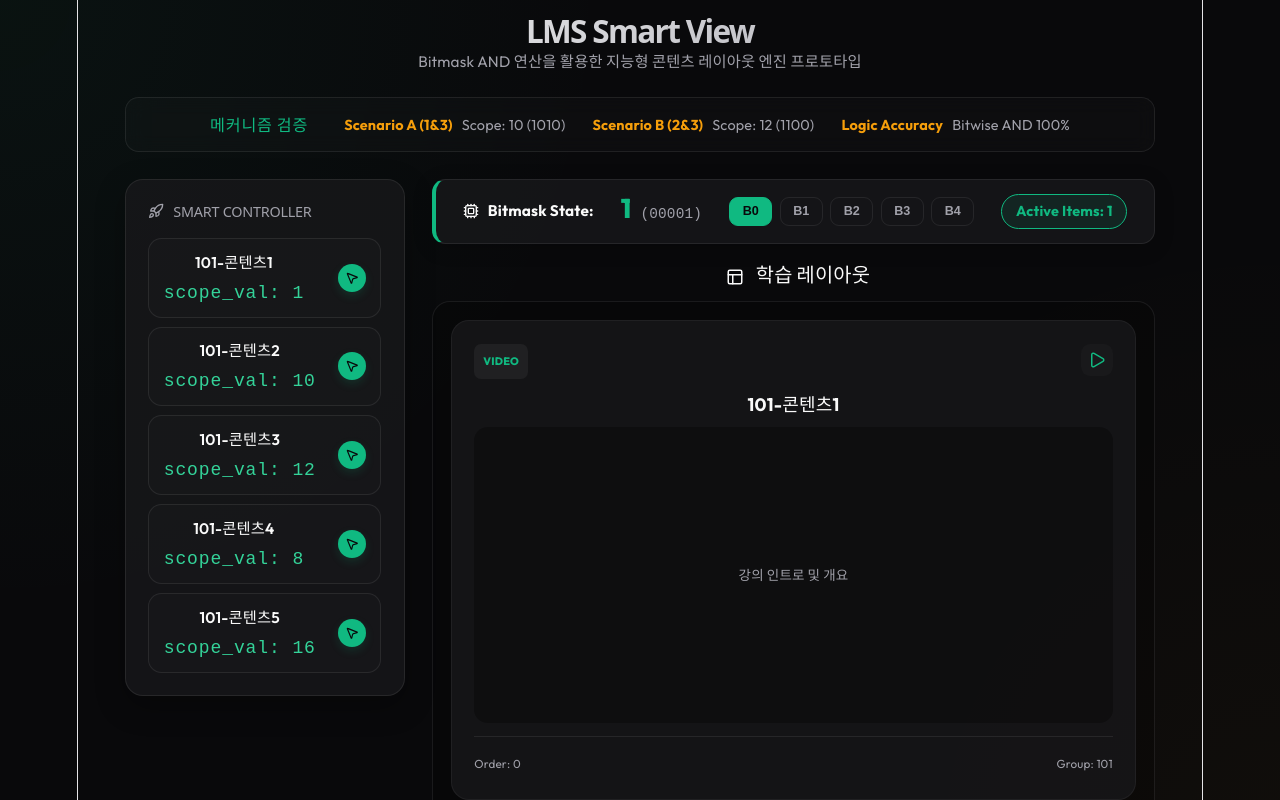
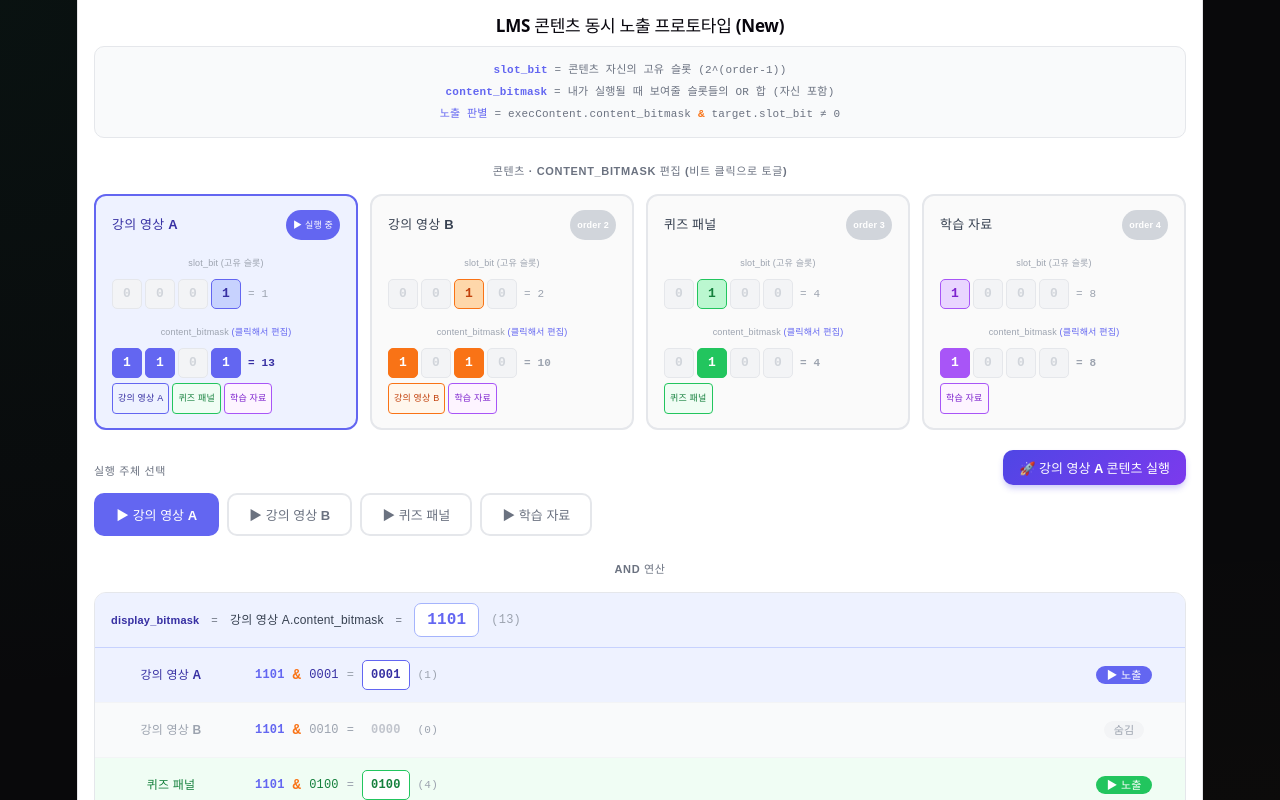
Before and after one commit to toughmon/scope, a React (Vite) app: page / in a window 1280 px wide. Shown: the top 800 px of the page. Built offline with nearby package versions, Linux system fonts and the light colour scheme.

Commit message:
주소 변경

```diff
--- a/src/main.jsx
+++ b/src/main.jsx
@@ -5,10 +5,10 @@ import App from './App.jsx'
 import NewPrototype from './NewPrototype.jsx'
 
 const path = window.location.pathname;
-const isNew = path.includes('/new');
+const isOld = path.includes('/old');
 
 createRoot(document.getElementById('root')).render(
   <StrictMode>
-    {isNew ? <NewPrototype /> : <App />}
+    {isOld ? <App /> : <NewPrototype />}
   </StrictMode>,
 )
```
